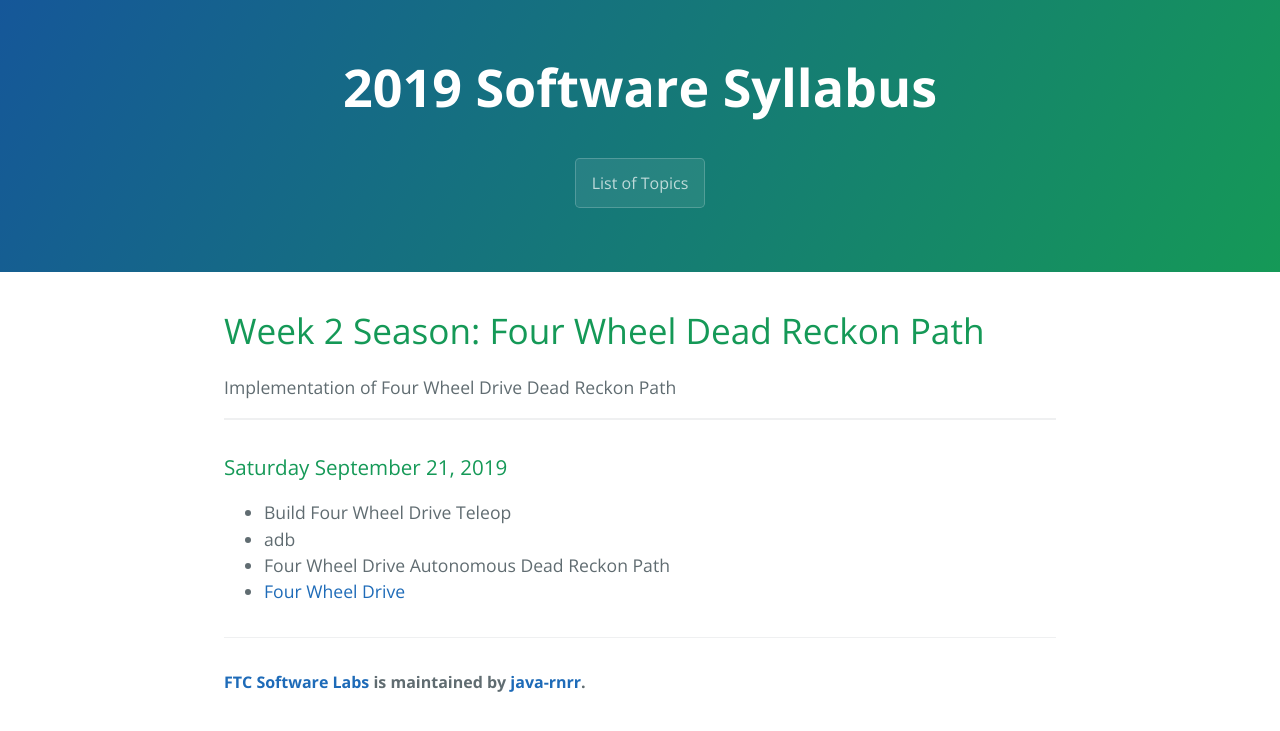
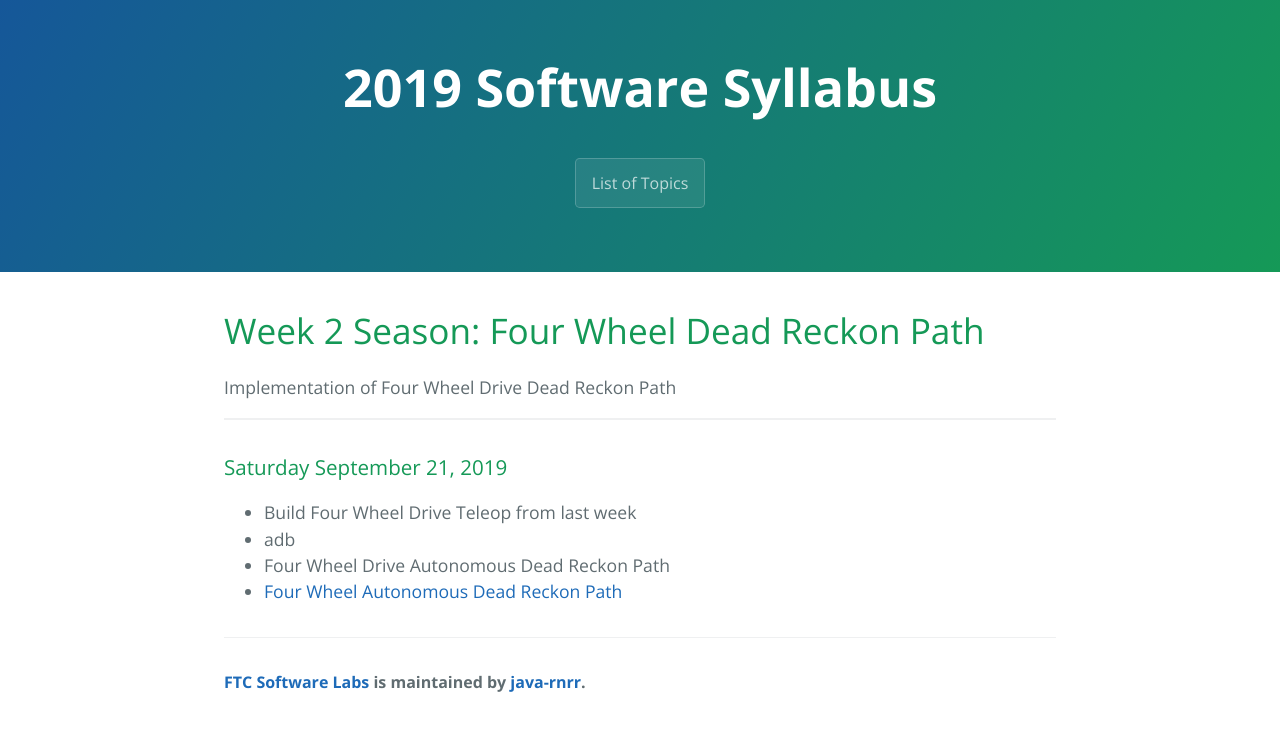
Before and after one commit to java-rnrr/getting-started, a Jekyll site: the page built from _posts/2019-05-27-sw2-four-wheel-autonomous.md, in a window 1280 px wide. Shown: the top 731 px of the page. Built offline with Jekyll 4.4.1, drawn with Linux system fonts in a browser that asks for light colours; the repository's description, which GitHub fills in, is left out.

Commit message:
Update 2019-05-27-sw2-four-wheel-autonomous.md

```diff
--- a/_posts/2019-05-27-sw2-four-wheel-autonomous.md
+++ b/_posts/2019-05-27-sw2-four-wheel-autonomous.md
@@ -6,7 +6,7 @@ description: Implementation of Four Wheel Drive Dead Reckon Path
 
 
 ### Saturday September 21, 2019
-* Build Four Wheel Drive Teleop
+* Build Four Wheel Drive Teleop from last week
 * adb
 * Four Wheel Drive Autonomous Dead Reckon Path
-* [Four Wheel Drive](https://github.com/java-rnrr/software/wiki/Four-Wheel-Autonomous-Dead-Reckon-Path)
+* [Four Wheel Autonomous Dead Reckon Path](https://github.com/java-rnrr/software/wiki/Four-Wheel-Autonomous-Dead-Reckon-Path)
```
